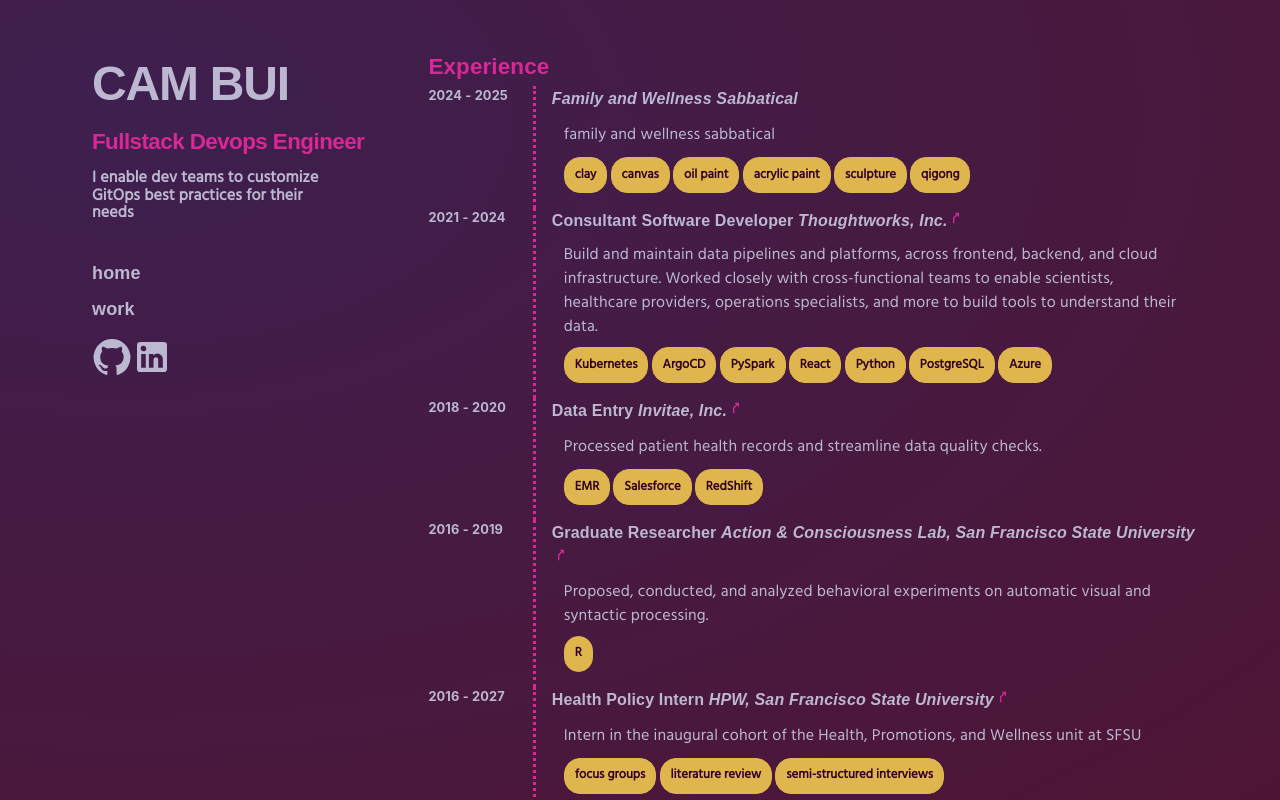
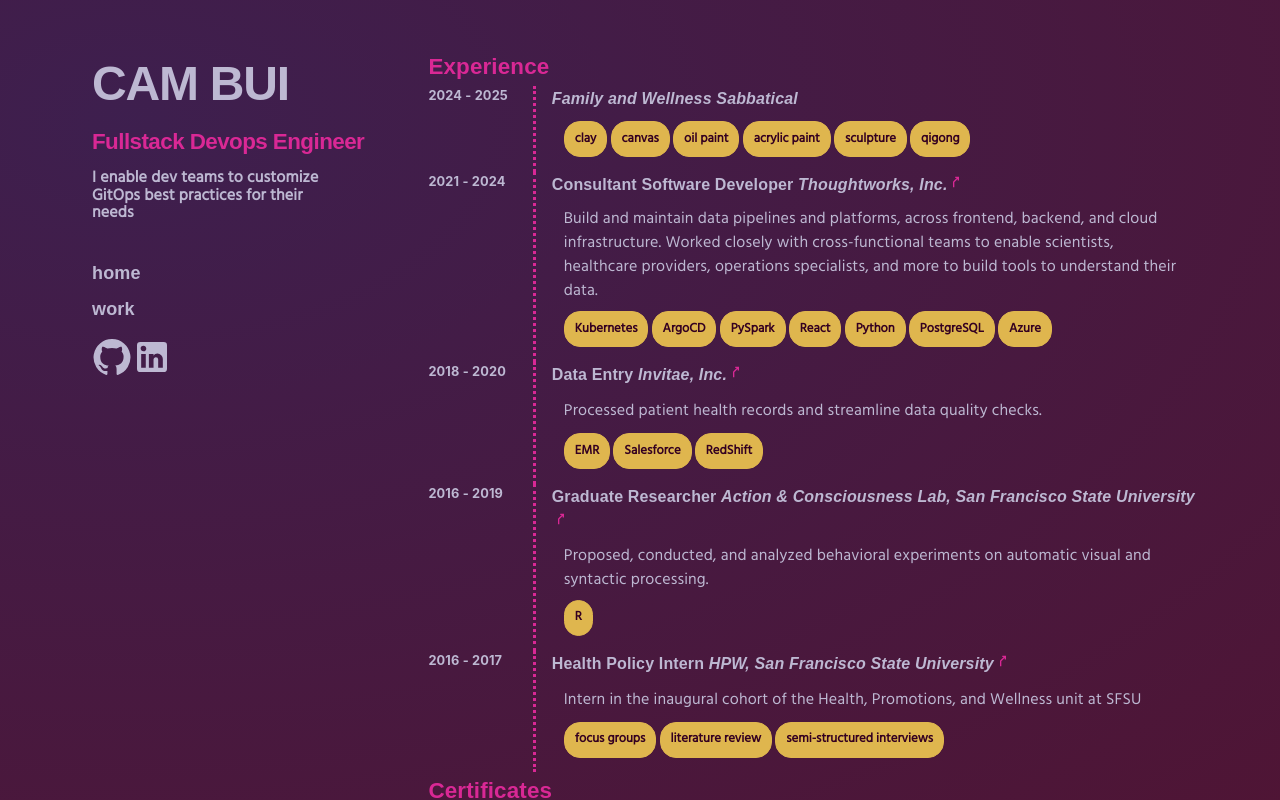
Before and after one commit to ncbui/portfolio, a React (Vite) app: page /#/work in a window 1280 px wide. Built offline with nearby package versions, Linux system fonts and the light colour scheme; a web font is replaced by a local one.

Commit message:
Check for key

```diff
--- a/src/components/WorkExperience.jsx
+++ b/src/components/WorkExperience.jsx
@@ -21,16 +21,12 @@
                 <WorkPosition >
                 <Link to={w.url} target="_blank" rel="noopener noreferrer">
                   {w.position}  <i>{w.name}</i>
-                  {w.url? <TurnSlightRightOutlinedIcon  sx={{color: theme.palette.bright, fontSize:'1rem'}}/>: <></>}
+                  {w.url? <TurnSlightRightOutlinedIcon  sx={{color: theme.palette.bright, fontSize:'1rem'}}/> : '' }
                 </Link>
                 </WorkPosition >
               <WorkList sx={{ m:0 }}>
-              <WorkListItem>
-                {w.summary}
-              </WorkListItem>
-              <WorkListItem sx={{m:0 }}>
-                {makeButtons(w)}
-              </WorkListItem>
+                { w.summary? <WorkListItem>{w.summary}</WorkListItem> : '' }
+                { w.tools? <WorkListItem sx={{m:0}}>{makeButtons(w)}</WorkListItem> : '' }
               </WorkList>
             </WorkBodyCell>
           </WorkRow>
--- a/src/template/resume.json
+++ b/src/template/resume.json
@@ -29,7 +29,7 @@
         "url": "",
         "startDate": "2024",
         "endDate": "2025",
-        "summary": "family and wellness sabbatical",
+        "summary": "",
         "tools": [ "clay", "canvas", "oil paint", "acrylic paint", "sculpture", "qigong"],
         "highlights": [
         ]},
@@ -75,7 +75,7 @@
         "name": "HPW, San Francisco State University",
         "url": "https://wellness.sfsu.edu/",
         "startDate": "2016",
-        "endDate": "2027",
+        "endDate": "2017",
         "summary": "Intern in the inaugural cohort of the Health, Promotions, and Wellness unit at SFSU",
         "tools": ["focus groups","literature review", "semi-structured interviews"],
         "highlights": [
```
